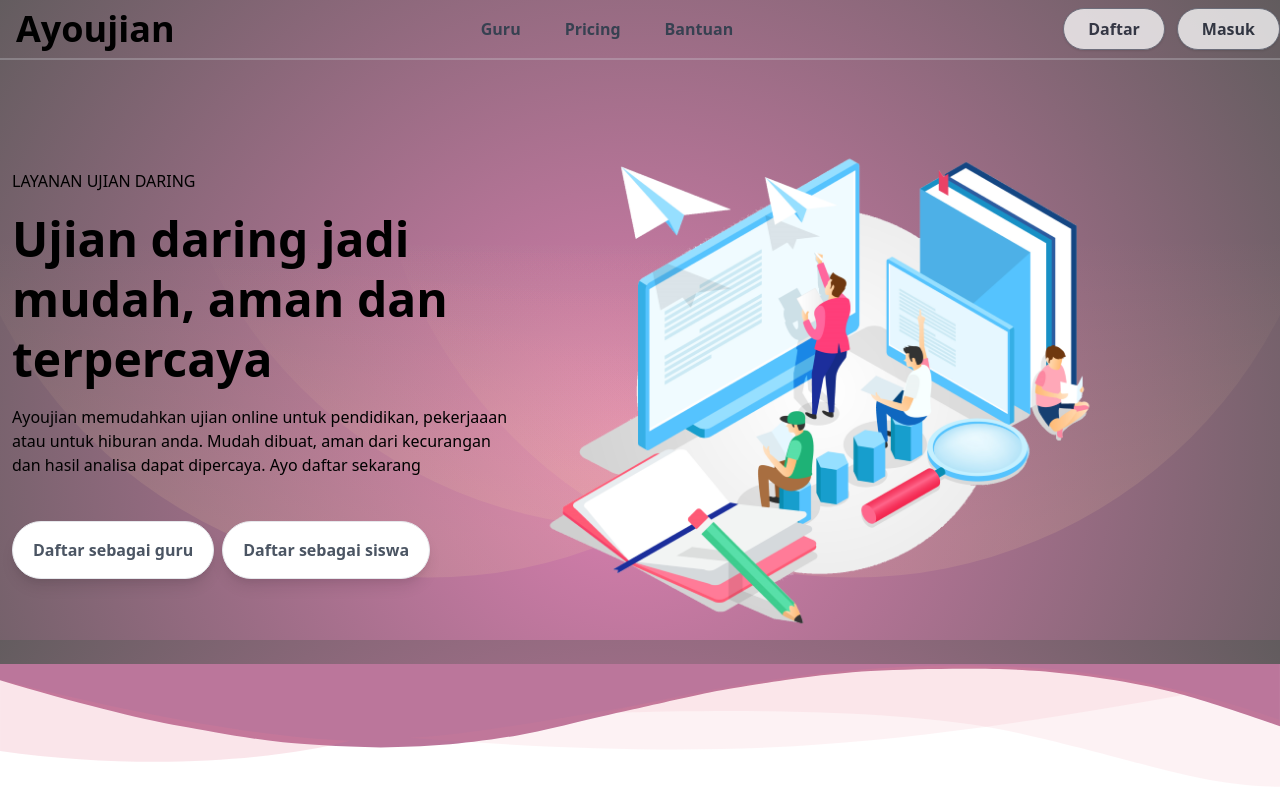
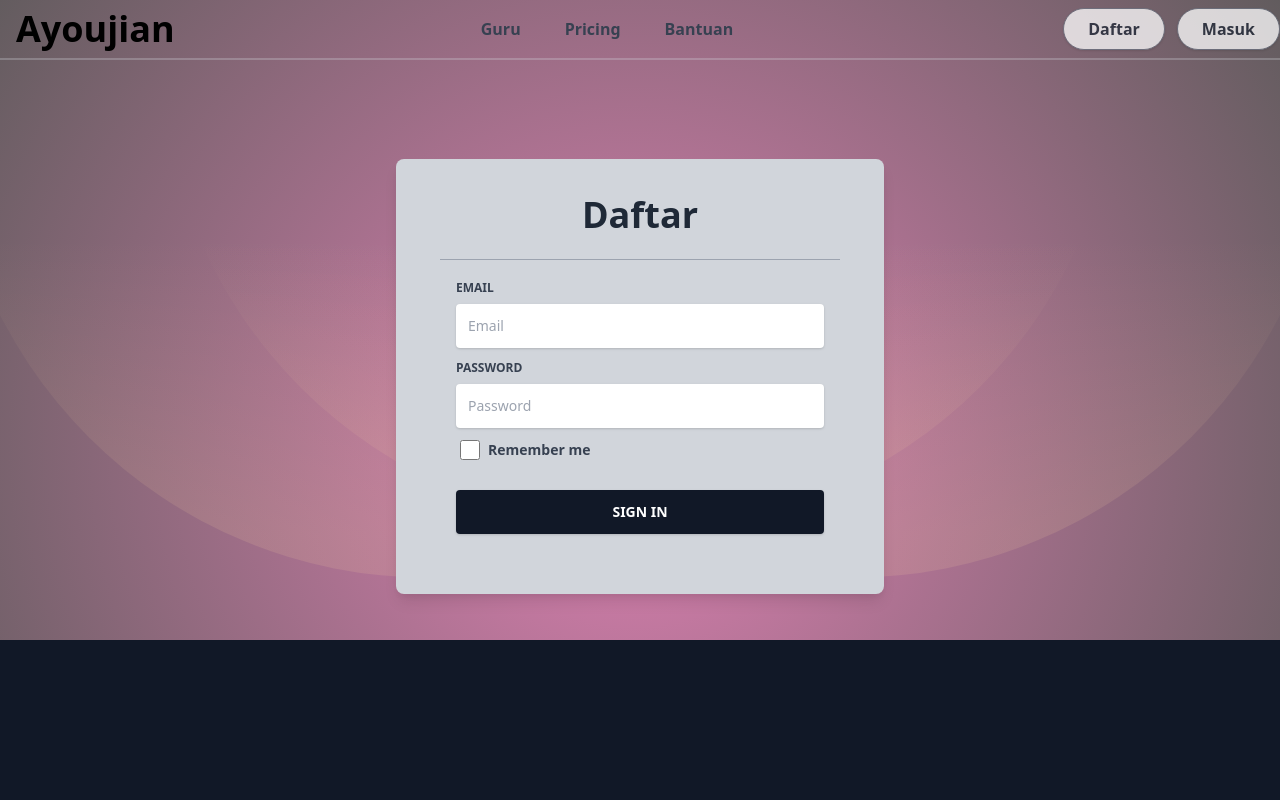
Before and after one commit to Dinel13/ayoujian, a React (Create React App) app: page /siswa/daftar in a window 1280 px wide. Shown: the top 800 px of the page. Built offline with nearby package versions, Linux system fonts and the light colour scheme.

Commit message:
add login page for siswa

```diff
--- a/src/App.js
+++ b/src/App.js
@@ -6,17 +6,25 @@ import Nav from "./components/nav";
 import Pricing from "./components/Pricing";
 import Penjelas from "./components/Penjelas";
 import Keunggulan from "./components/Keunggulan";
+import Login from "./components/Login";
 
 const App = () => {
   return (
     <>
       <Nav />
-      <Hero />
-      <Penjelas />
-      <Keunggulan />
-      <Pricing />
+
+      <Switch>
+        <Route path="/" exact>
+          <Hero />
+          <Penjelas />
+          <Keunggulan />
+          <Pricing />
+        </Route>
+        <Route path="/siswa/daftar" exact>
+          <Login />
+        </Route>
+      </Switch>
       <Footer />
-      <Switch></Switch>
     </>
   );
 };
--- a/src/components/Footer.js
+++ b/src/components/Footer.js
@@ -3,7 +3,7 @@ import { Link } from "react-router-dom";
 
 const Footer = () => {
   return (
-    <footer className="bg-white">
+    <footer className="bg-pink-200">
       <svg
         className="wave-top"
         viewBox="0 0 1439 147"
@@ -16,7 +16,7 @@ const Footer = () => {
             <g className="wave" fill="#eb90a5">
               <path d="M1440,84 C1383.555,64.3 1342.555,51.3 1317,45 C1259.5,30.824 1206.707,25.526 1169,22 C1129.711,18.326 1044.426,18.475 980,22 C954.25,23.409 922.25,26.742 884,32 C845.122,37.787 818.455,42.121 804,45 C776.833,50.41 728.136,61.77 713,65 C660.023,76.309 621.544,87.729 584,94 C517.525,105.104 484.525,106.438 429,108 C379.49,106.484 342.823,104.484 319,102 C278.571,97.783 231.737,88.736 205,84 C154.629,75.076 86.296,57.743 0,32 L0,0 L1440,0 L1440,84 Z"></path>
             </g>
-            <g transform="translate(1.000000, 15.000000)" fill="#f5a1b5">
+            <g transform="translate(1.000000, 15.000000)" fill="#d42e55">
               <g transform="translate(719.500000, 68.500000) rotate(-180.000000) translate(-719.500000, -68.500000) ">
                 <path
                   d="M0,0 C90.7283404,0.927527913 147.912752,27.187927 291.910178,59.9119003 C387.908462,81.7278826 543.605069,89.334785 759,82.7326078 C469.336065,156.254352 216.336065,153.6679 0,74.9732496"
--- a/src/components/Hero.js
+++ b/src/components/Hero.js
@@ -24,13 +24,13 @@ const Hero = () => {
             </p>
             <div className="flex flex-col lg:flex-row w-full">
               <Link
-                to="/siswa/daftar"
+                to="/guru/daftar"
                 className=" bg-white text-gray-600 font-bold rounded-full my-3  py-4 px-5 border border-gray-200  shadow-lg focus:outline-none focus:shadow-outline transform transition hover:scale-105 duration-300 ease-in-out"
               >
                 Daftar sebagai guru
               </Link>
               <Link
-                to="/guru/daftar"
+                to="/siswa/daftar"
                 className="lg:mx-2 bg-white text-gray-600 font-bold rounded-full my-3  py-4 px-5 border border-gray-200  shadow-lg focus:outline-none focus:shadow-outline transform transition hover:scale-105 duration-300 ease-in-out"
               >
                 Daftar sebagai siswa
--- /dev/null
+++ b/src/components/Login.js
@@ -0,0 +1,109 @@
+import React from "react";
+import back from "../image/back.svg";
+
+const Login = () => {
+  return (
+    <section className="absolute w-full h-full">
+      <div
+        className="absolute top-0 w-full h-full bg-gray-900"
+        style={{
+          backgroundImage: `url(${back})`,
+          backgroundSize: "100%",
+          backgroundRepeat: "no-repeat",
+        }}
+      ></div>
+      <div className="container mx-auto px-4 h-full">
+        <div className="flex content-center items-center justify-center h-full">
+          <div className="w-full lg:w-5/12 px-4">
+            <div className="relative flex flex-col min-w-0 break-words w-full mb-6 px-5 py-4 shadow-lg rounded-lg bg-gray-300 border-0">
+              <div className="rounded-t mb-0 px-6 py-5">
+                <div className="text-center">
+                  <h6 className="text-gray-800 text-4xl font-bold">Daftar</h6>
+                </div>
+                <hr className="mt-6 border-b-1 border-gray-400" />
+              </div>
+              <div className="flex-auto px-4 lg:px-10 py-10 pt-0">
+                <form>
+                  <div className="relative w-full mb-3">
+                    <label
+                      className="block uppercase text-gray-700 text-xs font-bold mb-2"
+                      htmlFor="grid-password"
+                    >
+                      Email
+                    </label>
+                    <input
+                      type="email"
+                      className="px-3 py-3 placeholder-gray-400 text-gray-700 bg-white rounded text-sm shadow focus:outline-none focus:shadow-outline w-full"
+                      placeholder="Email"
+                      style={{ transition: "all .15s ease" }}
+                    />
+                  </div>
+
+                  <div className="relative w-full mb-3">
+                    <label
+                      className="block uppercase text-gray-700 text-xs font-bold mb-2"
+                      htmlFor="grid-password"
+                    >
+                      Password
+                    </label>
+                    <input
+                      type="password"
+                      className="px-3 py-3 placeholder-gray-400 text-gray-700 bg-white rounded text-sm shadow focus:outline-none focus:shadow-outline w-full"
+                      placeholder="Password"
+                      style={{ transition: "all .15s ease" }}
+                    />
+                  </div>
+                  <div>
+                    <label className="inline-flex items-center cursor-pointer">
+                      <input
+                        id="customCheckLogin"
+                        type="checkbox"
+                        className="form-checkbox text-gray-800 ml-1 w-5 h-5"
+                        style={{ transition: "all .15s ease" }}
+                      />
+                      <span className="ml-2 text-sm font-semibold text-gray-700">
+                        Remember me
+                      </span>
+                    </label>
+                  </div>
+
+                  <div className="text-center mt-6">
+                    <button
+                      className="bg-gray-900 text-white active:bg-gray-700 text-sm font-bold uppercase px-6 py-3 rounded shadow hover:shadow-lg outline-none focus:outline-none mr-1 mb-1 w-full"
+                      type="button"
+                      style={{ transition: "all .15s ease" }}
+                    >
+                      Sign In
+                    </button>
+                  </div>
+                </form>
+              </div>
+            </div>
+            <div className="flex flex-wrap mt-6">
+              <div className="w-1/2">
+                <a
+                  href="#pablo"
+                  onClick={(e) => e.preventDefault()}
+                  className="text-gray-300"
+                >
+                  <small>Forgot password?</small>
+                </a>
+              </div>
+              <div className="w-1/2 text-right">
+                <a
+                  href="#pablo"
+                  onClick={(e) => e.preventDefault()}
+                  className="text-gray-300"
+                >
+                  <small>Create new account</small>
+                </a>
+              </div>
+            </div>
+          </div>
+        </div>
+      </div>
+    </section>
+  );
+};
+
+export default Login;
--- a/src/components/nav.js
+++ b/src/components/nav.js
@@ -9,14 +9,16 @@ const Nav = () => {
   const navToggle = useRef();
   const navAction = useRef([]);
 
-
   useEffect(() => {
     //to get value of scrool
     window.onscroll = () => {
       setOffset(window.pageYOffset);
     };
     //to get the id of icon and out icon humberger
-    setTargetHumberger([document.getElementById("outIcon"), document.getElementById("menuIcon") ])
+    setTargetHumberger([
+      document.getElementById("outIcon"),
+      document.getElementById("menuIcon"),
+    ]);
   }, []);
 
   //to change the nav if scroled
@@ -37,7 +39,10 @@ const Nav = () => {
   //to hide the modal when clicked outside the modal
   useEffect(() => {
     window.onclick = function (event) {
-      if (event.target === targetHumberger[0] || event.target === targetHumberger[1] ) {
+      if (
+        event.target === targetHumberger[0] ||
+        event.target === targetHumberger[1]
+      ) {
         if (navContent.current.classList.contains("hidden")) {
           navContent.current.classList.add("hidden");
         } else {
@@ -49,7 +54,6 @@ const Nav = () => {
     };
   }, [targetHumberger]);
 
-
   //to show or hide togle button
   const togleNavHandler = (e) => {
     if (navContent.current.classList.contains("hidden")) {
@@ -59,11 +63,9 @@ const Nav = () => {
     }
   };
 
-
-
   return (
-    <nav ref={header}  className="fixed w-full z-30 top-0 text-white">
-      <div  className="w-full container mx-auto flex flex-wrap items-center justify-between mt-0 py-2">
+    <nav ref={header} className="fixed w-full z-30 top-0 text-white">
+      <div className="w-full container mx-auto flex flex-wrap items-center justify-between mt-0 py-2">
         <div className="pl-4 flex items-center">
           <Link
             className="toggleColour text-black no-underline hover:no-underline font-bold text-2xl lg:text-4xl"
@@ -85,7 +87,10 @@ const Nav = () => {
               id="outIcon"
             >
               <title>Menu</title>
-              <path id="menuIcon" d="M0 3h20v2H0V3zm0 6h20v2H0V9zm0 6h20v2H0v-2z" />
+              <path
+                id="menuIcon"
+                d="M0 3h20v2H0V3zm0 6h20v2H0V9zm0 6h20v2H0v-2z"
+              />
             </svg>
           </button>
         </div>
@@ -119,14 +124,13 @@ const Nav = () => {
               </Link>
             </li>
           </ul>
-          <button
+          <Link
+            to="siswa/daftar"
             className="mx-auto lg:ml-3 lg:mx-0 border border-gray-500 bg-white text-gray-800 font-bold rounded-full mt-3 lg:mt-0 py-2 px-6 shadow opacity-75 focus:outline-none focus:shadow-outline transform transition hover:scale-105 duration-300 ease-in-out"
           >
             Daftar
-          </button>
-          <button
-            className="mx-auto lg:ml-3 lg:mx-0 border border-gray-500 bg-white text-gray-800 font-bold rounded-full mt-3 lg:mt-0 py-2 px-6 shadow opacity-75 focus:outline-none focus:shadow-outline transform transition hover:scale-105 duration-300 ease-in-out"
-          >
+          </Link>
+          <button className="mx-auto lg:ml-3 lg:mx-0 border border-gray-500 bg-white text-gray-800 font-bold rounded-full mt-3 lg:mt-0 py-2 px-6 shadow opacity-75 focus:outline-none focus:shadow-outline transform transition hover:scale-105 duration-300 ease-in-out">
             Masuk
           </button>
         </div>
```
Also changed, not shown: src/styles/tailwind.css (+8 -0 lines), src/image/github.svg (added), src/image/google.svg (added), src/styles/main.css. Lines whose indentation alone changed are shown as unchanged.
